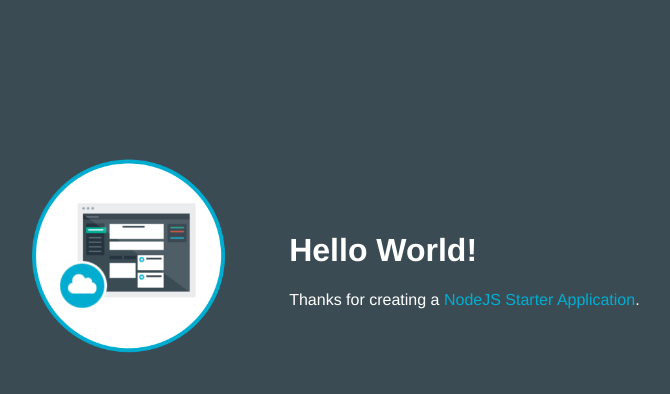
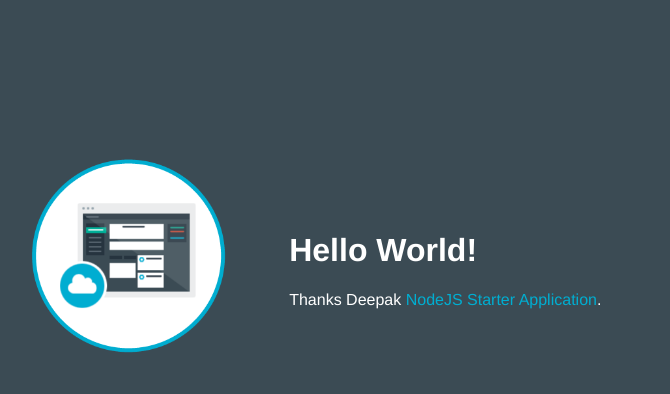
Before and after one commit to spikeysp/SpikeyApp, a website: page public/index.html in a window 1280 px wide. Shown: the whole page, without its empty margins (253-923 px from the left). Drawn offline with Linux system fonts and the light colour scheme.

Commit message:
code change

```diff
--- a/public/index.html
+++ b/public/index.html
@@ -17,7 +17,7 @@
         </td>
         <td>
           <h1 id="message">Hello World!</h1>
-          <p class='description'></p> Thanks for creating a <span class = "blue">NodeJS Starter Application</span>.
+          <p class='description'></p> Thanks Deepak <span class = "blue">NodeJS Starter Application</span>.
         </td>
       </tr>
     </table>
```
Also changed, not shown: 1 other file.
